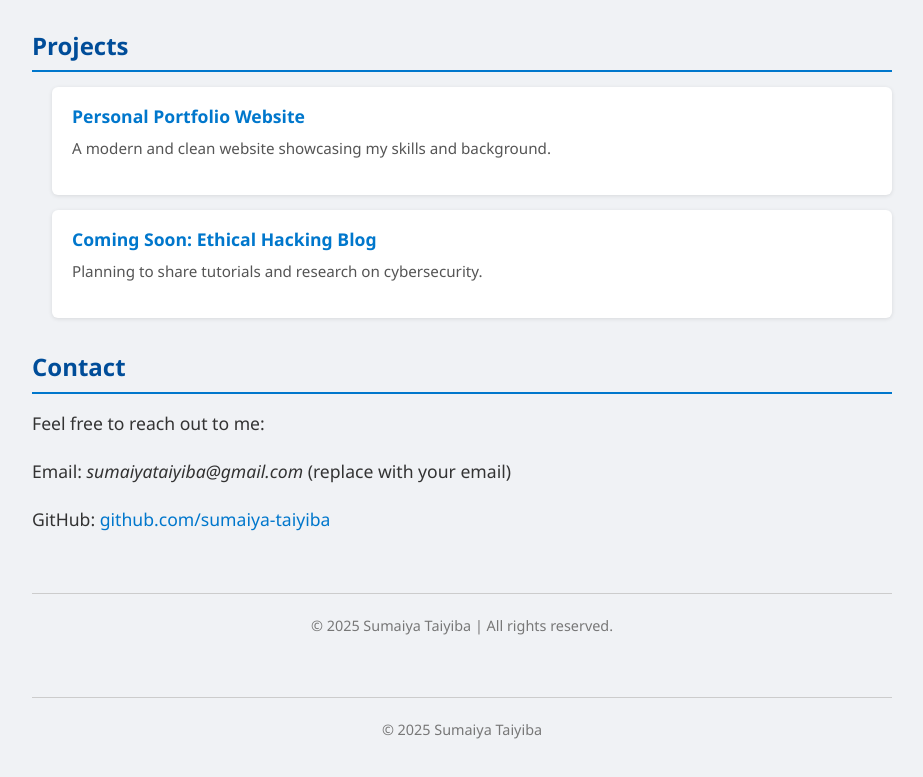
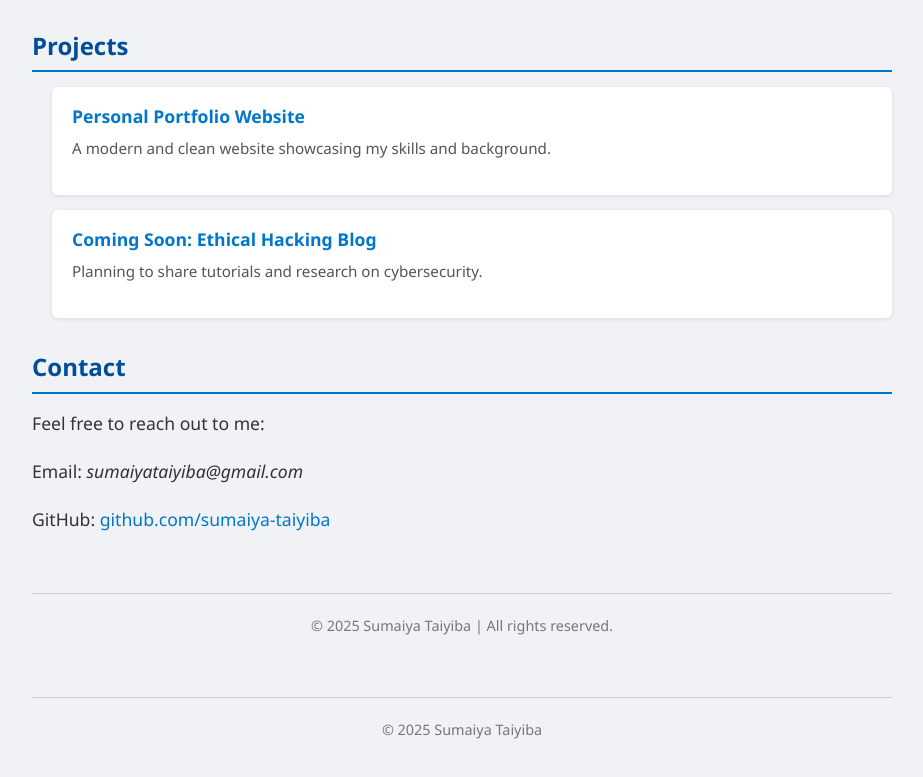
Before and after one commit to Sumaiya-Taiyiba/portfolio, a plain HTML site: page index.html in a window 1280 px wide. Shown: the part 530-1307 px from the top of the page, without its empty margins (178-1101 px from the left). Drawn offline with Linux system fonts and the light colour scheme.

Commit message:
Update index.html

```diff
--- a/index.html
+++ b/index.html
@@ -135,7 +135,7 @@
   <section>
     <h2>Contact</h2>
     <p>Feel free to reach out to me:</p>
-    <p>Email: <em>sumaiyataiyiba@gmail.com</em> (replace with your email)</p>
+    <p>Email: <em>sumaiyataiyiba@gmail.com</em> </p>
     <p>
       GitHub: <a href="https://github.com/sumaiya-taiyiba" target="_blank" rel="noopener noreferrer">
         github.com/sumaiya-taiyiba
```
